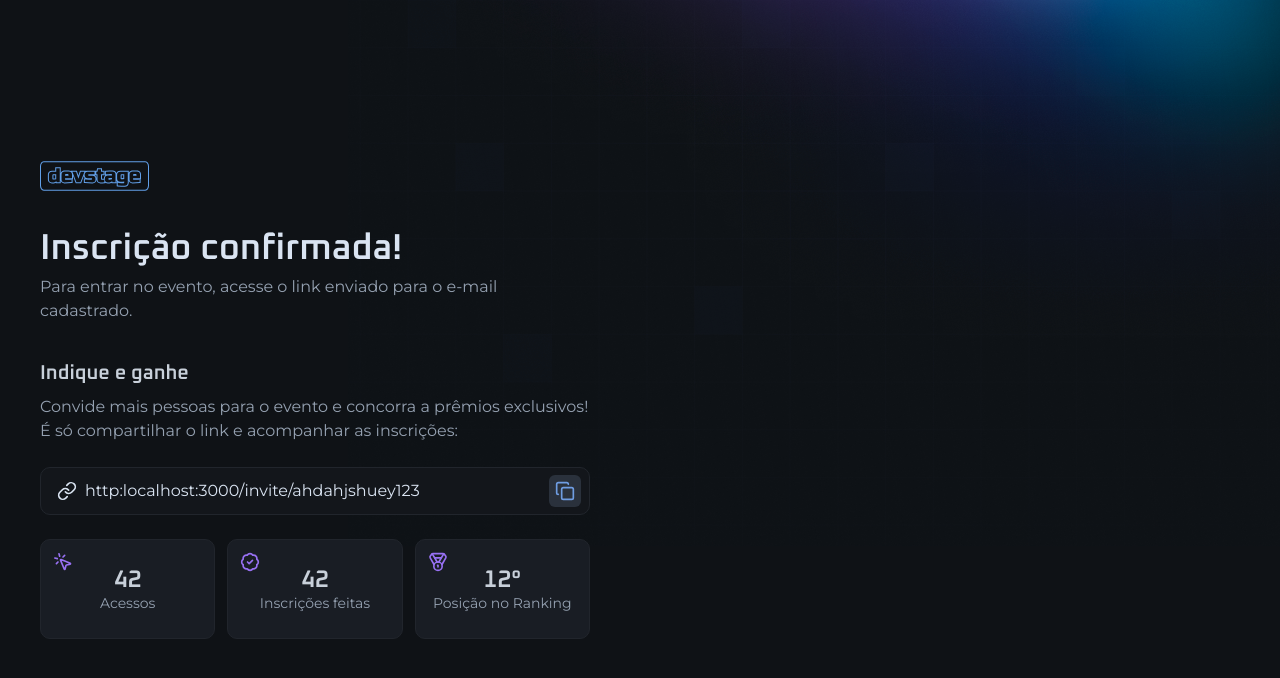
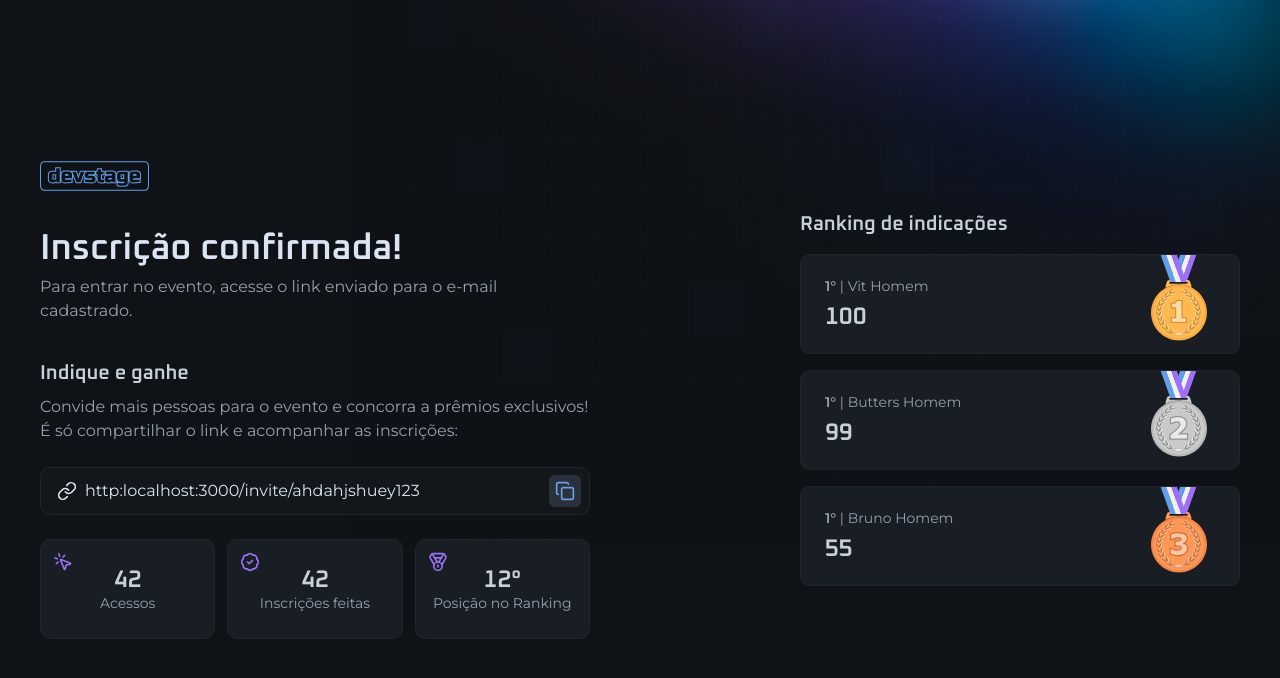
Before and after one commit to brunohhomem/nlw-connect, a Next.js app in the folder web/: page /invite in a window 1280 px wide. Shown: the top 678 px of the page. Built offline with nearby package versions, Linux system fonts and the light colour scheme.

Commit message:
feat: invite page

```diff
--- a/web/src/app/invite/page.tsx
+++ b/web/src/app/invite/page.tsx
@@ -4,6 +4,9 @@
 import { InputField, InputIcon, InputRoot } from '@/components/input'
 import { BadgeCheck, Copy, Link, Medal, MousePointerClick } from 'lucide-react'
 import logo from '../../assets/logo.svg'
+import cooper from '../../assets/medal-cooper.svg'
+import gold from '../../assets/medal-gold.svg'
+import silver from '../../assets/medal-silver.svg'
 
 export default function InvitePage() {
   return (
@@ -81,6 +84,44 @@
           </div>
         </div>
       </div>
+
+      <div className="w-full max-w-[440px] space-y-5">
+        <h2 className="text-gray-200 text-xl font-heading font-semibold leading-none">
+          Ranking de indicações
+        </h2>
+
+        <div className="space-y-4">
+          <div className="relative rounded-xl bg-gray-700 border border-gray-600 p-6 flex flex-col justify-center gap-3">
+            <span className="text-sm text-gray-300 leading-none">
+              <span className="font-semibold">1°</span> | Vit Homem
+            </span>
+            <span className="font-heading text-2xl font-semibold text-gray-200 leading-none">
+              100
+            </span>
+            <Image src={gold} alt="" className="absolute top-0 right-8" />
+          </div>
+
+          <div className="relative rounded-xl bg-gray-700 border border-gray-600 p-6 flex flex-col justify-center gap-3">
+            <span className="text-sm text-gray-300 leading-none">
+              <span className="font-semibold">1°</span> | Butters Homem
+            </span>
+            <span className="font-heading text-2xl font-semibold text-gray-200 leading-none">
+              99
+            </span>
+            <Image src={silver} alt="" className="absolute top-0 right-8" />
+          </div>
+
+          <div className="relative rounded-xl bg-gray-700 border border-gray-600 p-6 flex flex-col justify-center gap-3">
+            <span className="text-sm text-gray-300 leading-none">
+              <span className="font-semibold">1°</span> | Bruno Homem
+            </span>
+            <span className="font-heading text-2xl font-semibold text-gray-200 leading-none">
+              55
+            </span>
+            <Image src={cooper} alt="" className="absolute top-0 right-8" />
+          </div>
+        </div>
+      </div>
     </div>
   )
 }
```
